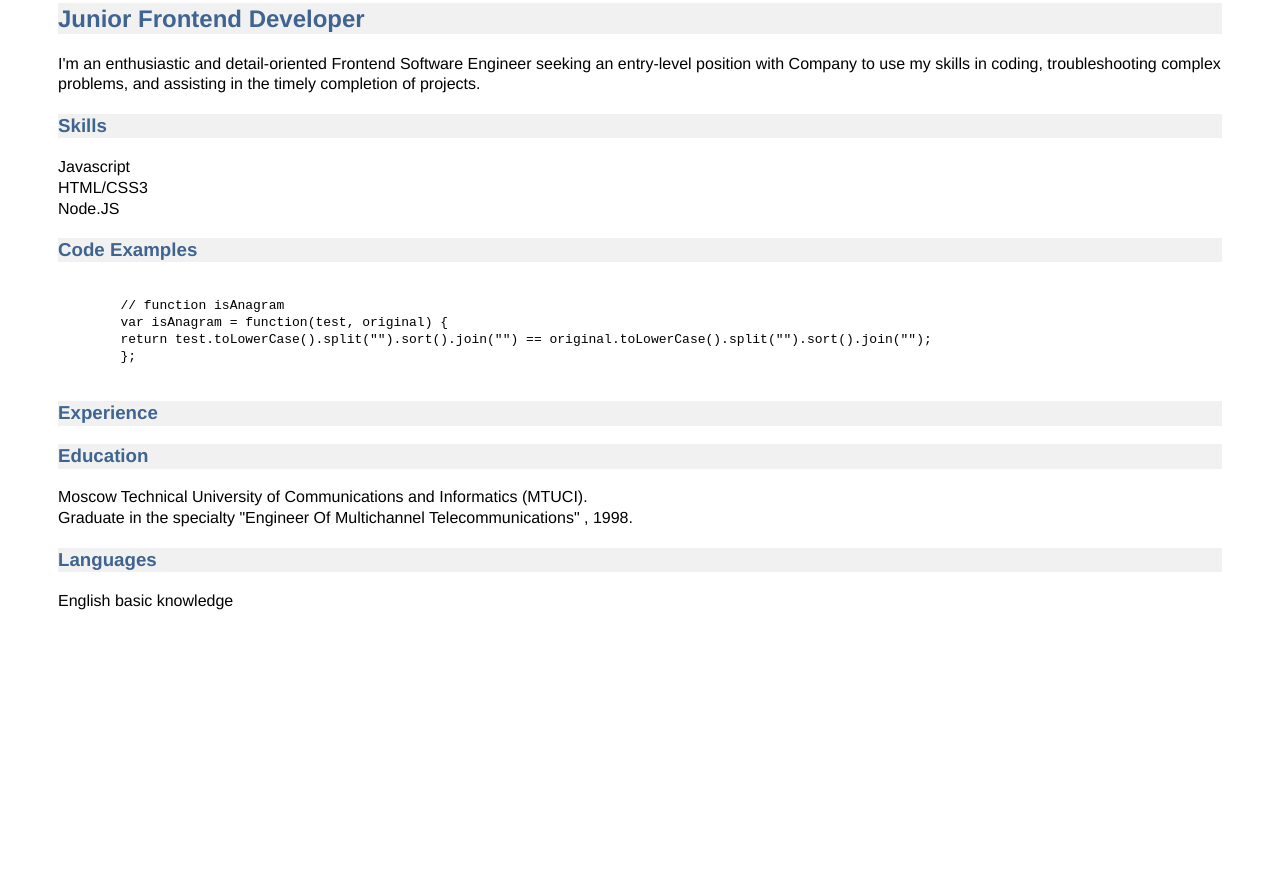
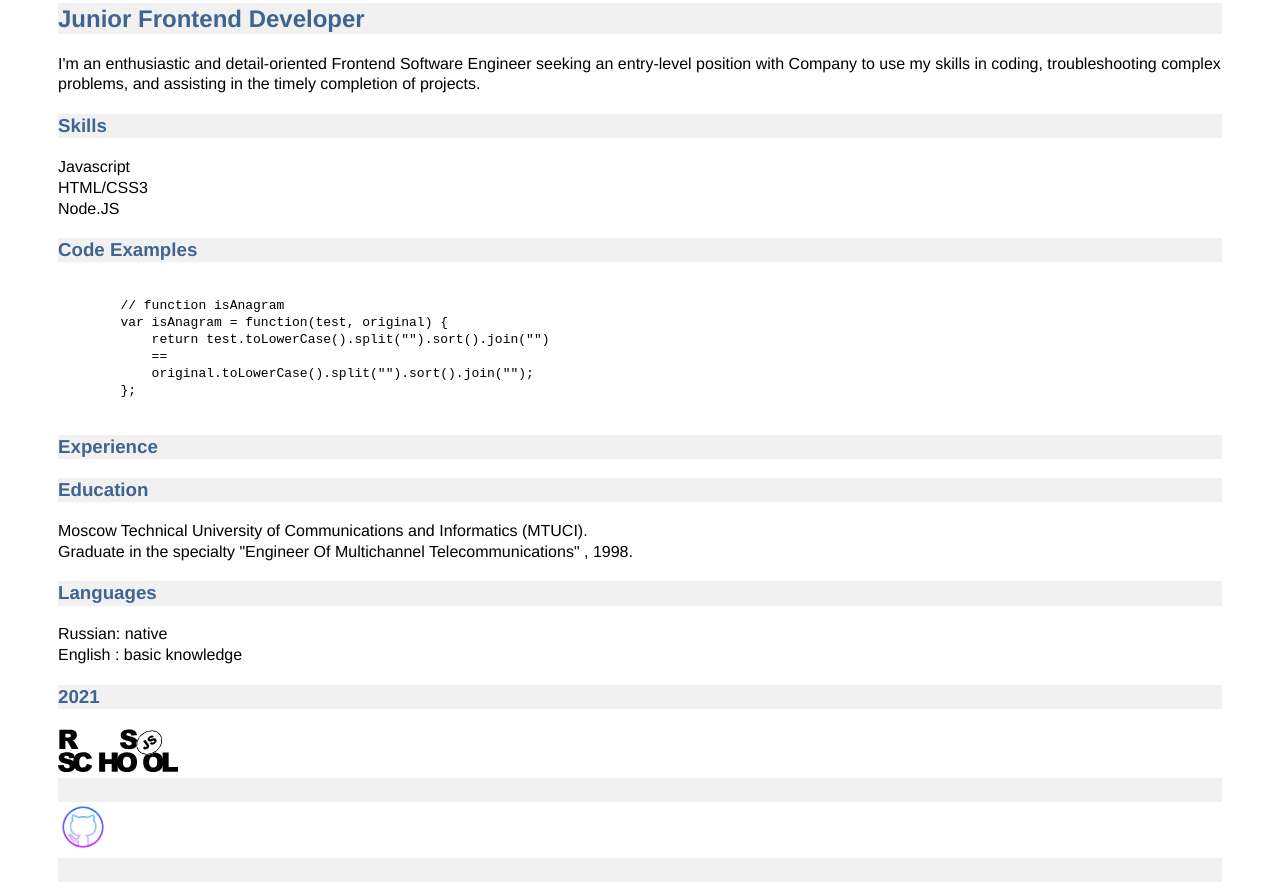
Before and after one commit to dmp11/rsschool-cv, a plain HTML site: page index.html in a window 1280 px wide. Shown: the part 378-1268 px from the top of the page. Before the commit the page ends 1005 px from the top, so only its background shows below. Drawn offline with Linux system fonts and the light colour scheme.

Commit message:
feat: edit html

```diff
--- a/index.html
+++ b/index.html
@@ -11,7 +11,7 @@
 
 <body>
     <header class="container">
-        <img src="avatar.jpg" alt="avatar">
+        <img class="avatar" src="avatar.jpg" alt="avatar">
         <h1>Dmitry Popov</h1>
         <address>
             <ul>
@@ -21,6 +21,7 @@
             </ul>
         </address>
     </header>
+    <main>
         <section class="container">
             <h2>Junior Frontend Developer</h2>
             <p>
@@ -43,7 +44,9 @@
             <pre><code>
         // function isAnagram
         var isAnagram = function(test, original) {
-        return test.toLowerCase().split("").sort().join("") == original.toLowerCase().split("").sort().join("");
+            return test.toLowerCase().split("").sort().join("")
+            ==
+            original.toLowerCase().split("").sort().join("");
         };
     </code></pre>
         </section>
@@ -61,10 +64,22 @@
         <section class="container">
             <h3>Languages</h3>
             <ul>
-            <li>English basic knowledge</li>
+                <li>Russian: native</li>
+                <li>English : basic knowledge</li>
             </ul>
         </section>
-
+    </main>
+    <footer class="container">
+        <h3>
+            <time>2021</time>
+        </h3>
+        <a href="https://rs.school/js/">
+            <img src="rs_school_js.svg" alt="RS School" width="120"></a>
+        <div></div>
+        <a href="https://dmp11.github.io/rsschool-cv/">
+            <img src="githubpage.png" alt="githubpage" width="50"></a>
+        <div></div>
+    </footer>
 </body>
 
 </html>
```
Lines whose indentation alone changed are shown as unchanged.
